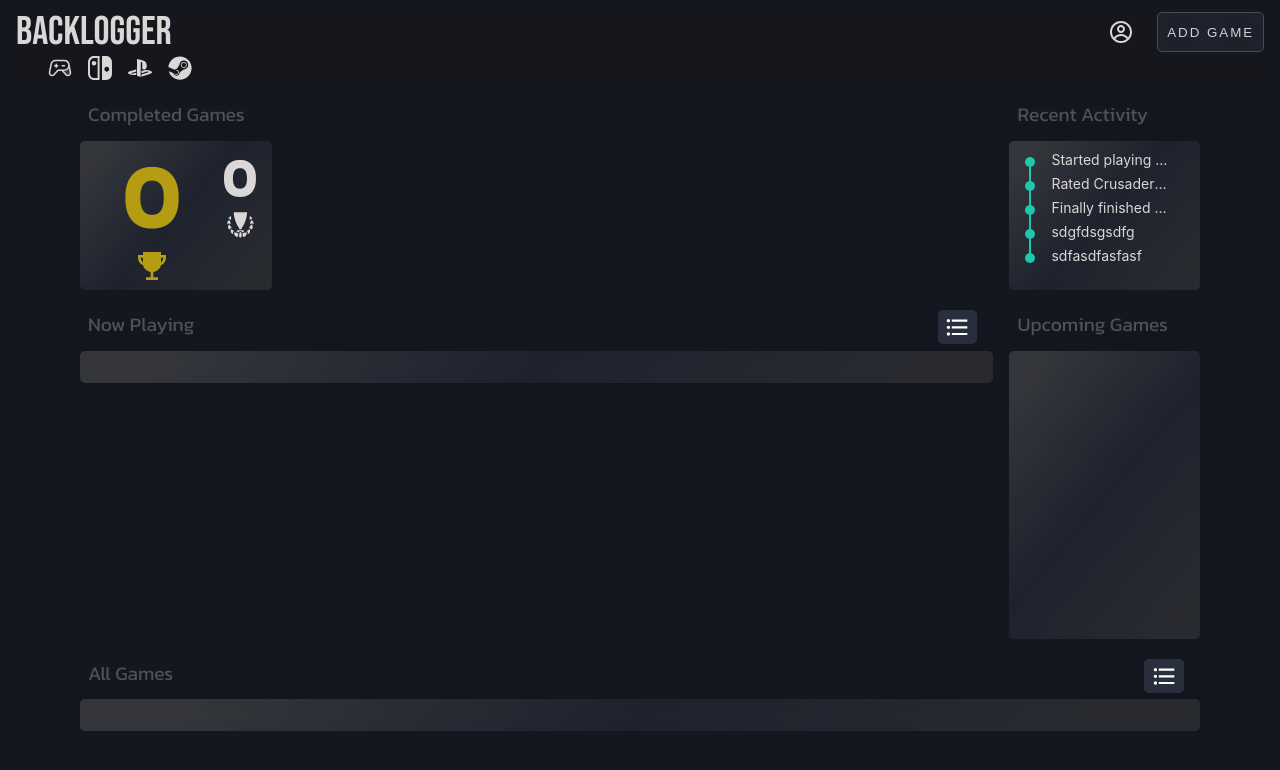
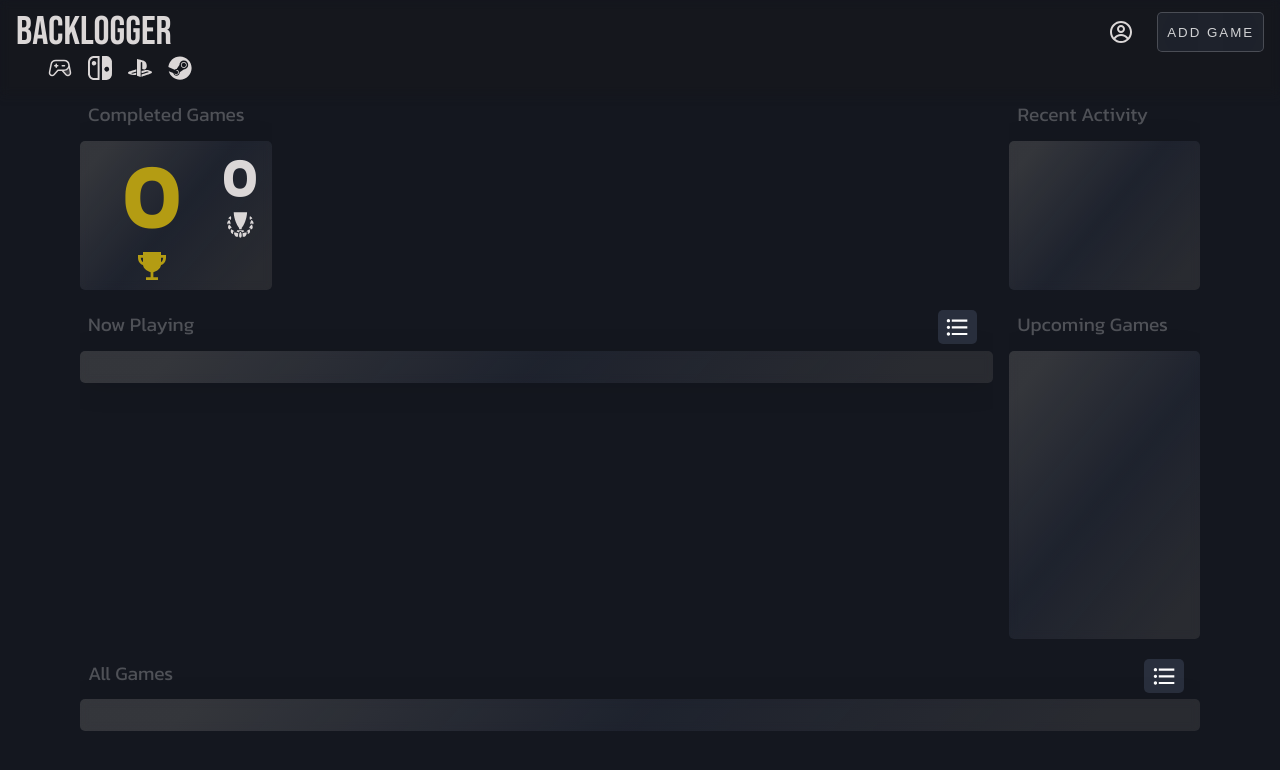
Before and after one commit to ibsuga/backlogger, a React (Vite) app: page / in a window 1280 px wide. Shown: the top 770 px of the page. Built offline with nearby package versions, Linux system fonts and the light colour scheme; the HTML template or start-up script is replaced by a standard one.

Commit message:
Adds activity store

```diff
--- a/src/Components/ActivitiesWidget/ActivitiesWidget.tsx
+++ b/src/Components/ActivitiesWidget/ActivitiesWidget.tsx
@@ -1,24 +1,18 @@
 import { Timeline } from 'primereact/timeline';
 import Section from '../Section/Section';
 import './ActivitesWidget.css'
+import useActivityStore from '../../stores/useActivityStore';
 
 const ActivitiesWidget = (props: {
     setPage: (page: string) => void;
 }) => {
-
-    const activities = [
-        'Started playing Sandland',
-        'Rated Crusader Kings III with 5 stars jhdfgjshdfljkgjksdfgjkflvsdfkjlglkjhds',
-        'Finally finished AC Odyssey :_)',
-        'sdgfdsgsdfg',
-        'sdfasdfasfasf'
-    ]
+    const activities = useActivityStore((state) => state.activities);
 
     return (
         <div className="ActivitiesWidget">
             <Section title='Recent Activity'>
                 <div onClick={() => props.setPage('activities')}>
-                    <Timeline align='left' value={activities} content={(activity) => activity} />
+                    <Timeline align='left' value={[...activities].reverse()} content={(activity) => activity.description} />
                 </div>
             </Section>
         </div>
--- a/src/Components/CreateGameButton/CreateGameButton.tsx
+++ b/src/Components/CreateGameButton/CreateGameButton.tsx
@@ -3,10 +3,13 @@ import GameDataDialog from "../GameDataDialog/GameDataDialog";
 import { GameDataType } from "../GameDataDialog/GameDataDialog";
 import './CreateGameButton.css';
 import useGameStore, { gameType } from '../../stores/useGameStore';
+import useActivityStore from '../../stores/useActivityStore';
+
 
 
 const CreateGameButton = () => {
     const addGame = useGameStore((state) => state.addGame)
+    const addActivity = useActivityStore((state) => state.addActivity)
     const [dialogOpen, setDialogOpen] = useState(false);
 
     const handleCreateGame = (gameData: GameDataType) => {
@@ -24,6 +27,7 @@ const CreateGameButton = () => {
                 date
             }
             addGame(game);
+            addActivity(`Added ${name} to the backlog`);
             setDialogOpen(false);
         }
     }
--- a/src/Components/Game/Game.tsx
+++ b/src/Components/Game/Game.tsx
@@ -7,6 +7,7 @@ import { gameType } from '../../data/game_data'
 import GameCard from '../GameCard/GameCard';
 import './Game.css'
 import GameSmall from '../GameSmall/GameSmall';
+import useActivityStore from '../../stores/useActivityStore';
 
 
 type GameDataType = { [key: string]: { 'label': string, 'icon': JSX.Element, 'shortLabel': string } };
@@ -16,6 +17,7 @@ const Game = (props: {
     listDisplay: boolean
 }) => {
     const updateGame = useGameStore((state) => state.updateGame)
+    const addActivity = useActivityStore((state) => state.addActivity)
 
     //Favorite toggler
     const handleToggleFavorite = () => {
@@ -23,6 +25,7 @@ const Game = (props: {
             ...props.game,
             'isFavorite': !props.game.isFavorite
         }
+        addActivity(game.isFavorite ? `Added ${game.name} to favorites` : `Removed ${game.name} from favorites`);
         updateGame(game);
     }
 
@@ -31,6 +34,7 @@ const Game = (props: {
             ...props.game,
             'rating': rating
         }
+        addActivity(`Gave ${game.name} a rating of ${rating + 1} stars.`);
         updateGame(game);
     }
 
--- a/src/pages/ActivitiesPage/ActivitiesPage.css
+++ b/src/pages/ActivitiesPage/ActivitiesPage.css
@@ -12,5 +12,14 @@
 .ActivityCard img {
     width: 150px;
     border-radius: 5px;
+}
 
+.ActivitiesPage .p-timeline-event:nth-child(even) .ActivityCard img {
+    right: 0;
+    margin-left: auto;
 }
+
+.ActivitiesPage .p-timeline-event-marker,
+.ActivitiesPage .p-timeline-event-connector {
+    background-color: var(--accent-color);
+}
--- /dev/null
+++ b/src/stores/useActivityStore.tsx
@@ -0,0 +1,41 @@
+import { create } from "zustand";
+
+
+export type activityType = {
+    description: string,
+    date: string,
+    image?: string
+}
+
+type activityStore = {
+    activities: activityType[] | [],
+    addActivity: (description: string, image?: string) => void,
+}
+
+const useActivityStore = create<activityStore>()((set) => ({
+    activities: JSON.parse(localStorage.getItem('BackloggerActivities') || '[]'),
+    addActivity: (description, image) => set((state) => {
+        let activities_ = [...state.activities];
+
+        const activityDate = new Date();
+        const year = activityDate.getFullYear();
+        const month = activityDate.toLocaleDateString('default', { month: 'long' })
+        const day = activityDate.getDate();
+        const new_activity = { description, image, date: `${month}-${day}-${year}` };
+
+        activities_.push(new_activity);
+        localStorage.setItem('BackloggerActivities', JSON.stringify(activities_))
+        return { activities: activities_ };
+    })
+}))
+
+
+export default useActivityStore;
+
+
+
+/**
+ Crear activities cuando:
+ · Cuando se marque un juego como completado/mastered
+ · Cuando se marque un juego como now playing
+**/
--- a/src/stores/useGameStore.tsx
+++ b/src/stores/useGameStore.tsx
@@ -38,7 +38,7 @@ const useGameStore = create<gameStore>()((set) => ({
     }),
     deleteGame: (id) => set((state) => {
         let games = [...state.games];
-        games.filter((game: gameType) => game.id !== id);
+        games = games.filter((game: gameType) => game.id !== id);
         localStorage.setItem('BackloggerGames', JSON.stringify(games));
         return { games: games };
     }),
```
